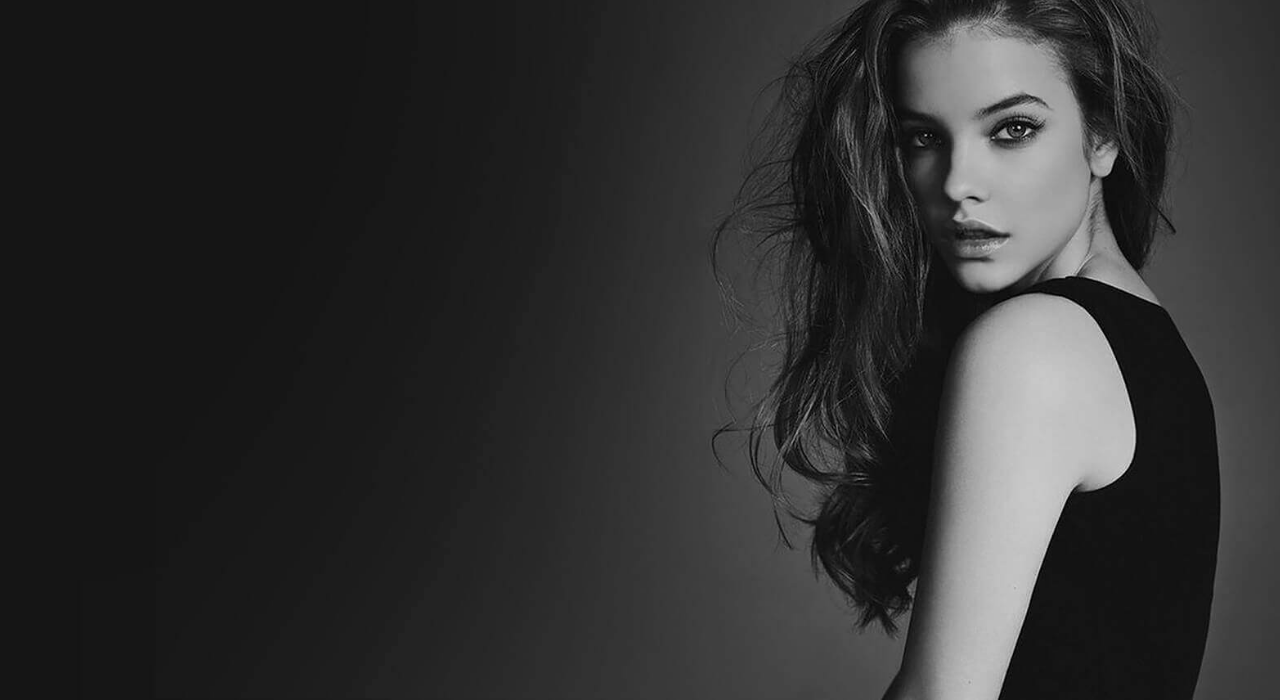
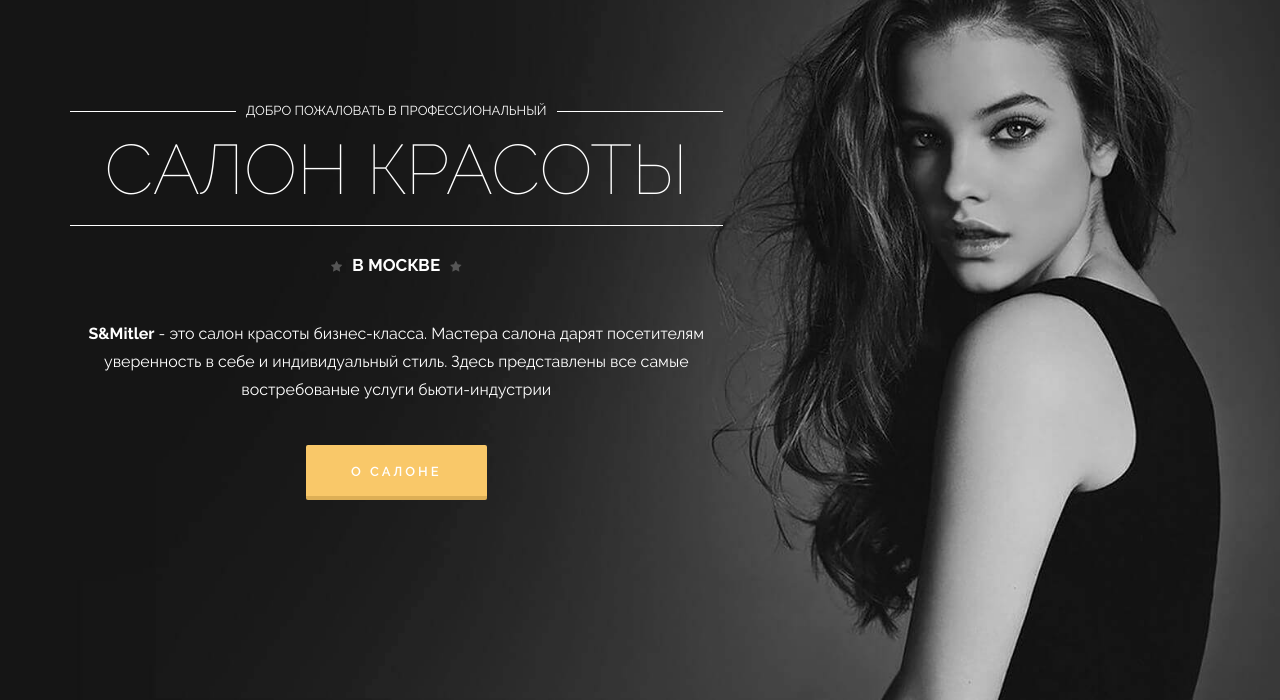
Before and after one commit to oleshonchar/beauty-salon, a website: page app/index.html in a window 1280 px wide. Shown: the part 100-800 px from the top of the page. Drawn offline with Linux system fonts and the light colour scheme.

Commit message:
Markup block welcome

```diff
--- a/app/index.html
+++ b/app/index.html
@@ -57,7 +57,29 @@
 								<li><a href="#">О салоне</a></li>
 							</ul>
 						</nav>
+				</div>
 
+				<div class="header-flex">
+					<div class="flex-center">
+						<div class="container">
+							<div class="row">
+								<div class="col-sm-7">
+									<div class="header-composition">
+										<div class="welcome">
+											<p><span>Добро пожаловать в профессиональный</span></p>
+											<h1 class="h1">Салон красоты</h1>
+											<strong><i class="fa fa-star"></i>в Москве<i class="fa fa-star"></i></strong>
+										</div>
+
+										<p><strong>S&Mitler</strong> - это салон красоты бизнес-класса. Мастера салона дарят посетителям уверенность в себе и индивидуальный стиль. Здесь представлены все самые востребованые услуги бьюти-индустрии</p>
+
+										<a href="#" class="button">О салоне</a>
+
+									</div>
+								</div>
+							</div>
+						</div>
+					</div>
 
 
 				</div>
--- a/app/sass/main.sass
+++ b/app/sass/main.sass
@@ -56,6 +56,51 @@ body
 				position: absolute
 				width: 100%
 				z-index: 1
+
+.h1, .h2, .h3, .h4, .h5, .h6
+	line-height: 1.4
+	text-transform: uppercase
+
+.button
+	display: inline-block
+	border: none
+	color: #fff
+	text-decoration: none
+	background-color: $accent
+	padding: 16px 45px
+	font-size: 13px
+	text-transform: uppercase
+	font-weight: 600
+	letter-spacing: 3px
+	border-radius: 2px
+	text-align: center
+	position: relative
+	outline: none
+	transition: background-color .1s ease
+	cursor: pointer
+	&::after
+		transition: background-color .2s ease
+		position: absolute
+		content: ''
+		height: 4px
+		bottom: 0
+		width: 100%
+		background-color: darken($accent, 50%)
+		opacity: .18
+		border-bottom-left-radius: 2px
+		border-bottom-right-radius: 2px
+		left: 0
+	&:focus, &:hover
+		text-decoration: none
+		color: #fff
+	&:hover
+		background-color: lighten($accent, 5%)
+		&::after
+			opacity: .22
+	&:active
+		background-color: darken($accent, 5%)
+		&::after
+			opacity: .32
 
 .logo
 	img
@@ -156,4 +201,59 @@ html.mm-opened
 			& > a
 				color: $accent
 
+.header-flex
+	display: flex
+	height: 100%
+	padding: relative
+	top: 0
+
+.flex-center
+	margin: auto
+
+.header-composition
+	text-align: center
+	position: relative
+	p
+		margin-top: 40px
+	.button
+		margin-top: 25px
+
+.welcome
+	p
+		font-size: 13px
+		text-transform: uppercase
+		display: flex
+		align-items: center
+		white-space: nowrap
+		margin: 0
+		margin-bottom: -10px
+		&::before, &::after
+				content: ''
+				height: 1px
+				width: 100%
+				position: relative
+				background-color: #fff
+				display: inline-block
+		span
+			margin: 0 10px
+	.h1
+		font-size: 70px
+		font-weight: 100
+		margin: 0
+		line-height: 1.6
+		border-bottom: 1px solid #fff
+		white-space: nowrap
+	strong
+		display: block
+		text-transform: uppercase
+		font-size: 17px
+		margin-top: 25px
+		.fa
+			margin-right: 10px
+			font-size: 12px
+			color: #555
+			&:last-child
+				margin-left: 10px
+				margin-right: inherit
+
 @import "media" // Всегда в конце
```
Also changed, not shown: app/css/main.min.css.
